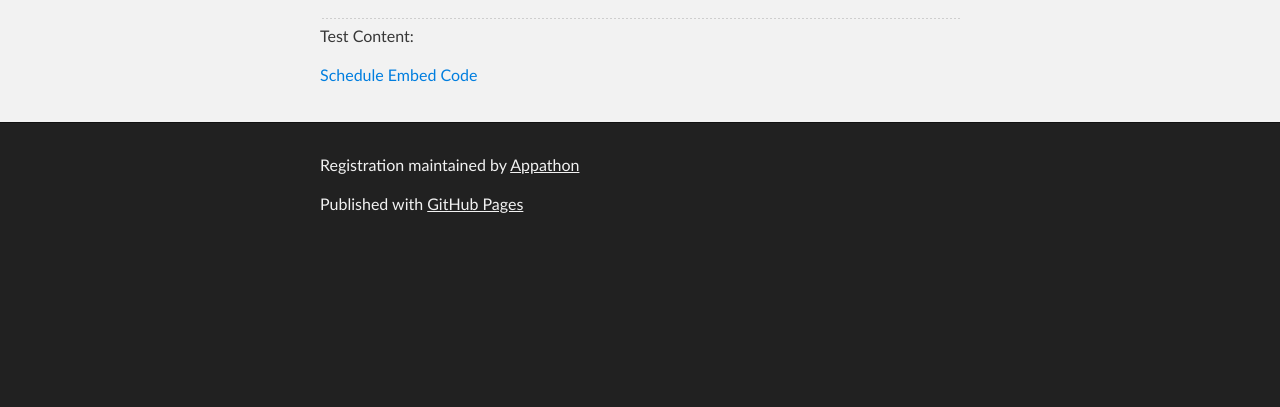
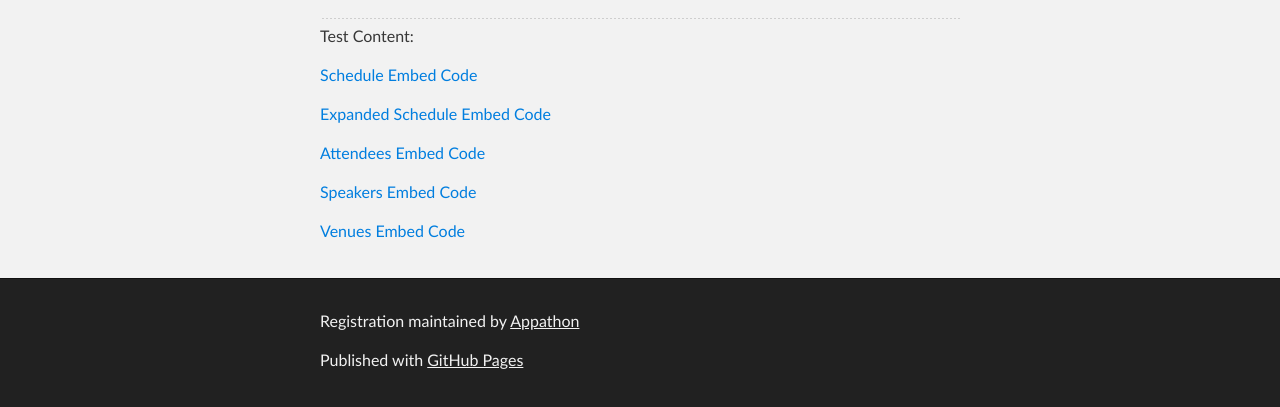
Before and after one commit to Appathon/Events, a plain HTML site: page index.html in a window 1280 px wide. Shown: the part 1364-1771 px from the top of the page. Before the commit the page ends 1615 px from the top, so only its background shows below. Drawn offline with Linux system fonts and the light colour scheme.

Commit message:
Added links to sched embed pages

```diff
--- a/index.html
+++ b/index.html
@@ -54,6 +54,23 @@
           <p>
             <a href="schedule.html">Schedule Embed Code</a>
           </p>
+
+                    <p>
+            <a href="sched-expanded.html">Expanded Schedule Embed Code</a>
+          </p>
+
+
+                    <p>
+            <a href="sched-attendees.html">Attendees Embed Code</a>
+          </p>
+
+                    <p>
+            <a href="sched-speakers.html">Speakers Embed Code</a>
+          </p>
+
+                    <p>
+            <a href="sched-venues.html">Venues Embed Code</a>
+          </p>
         </p>
       </section>
     </div>
```
